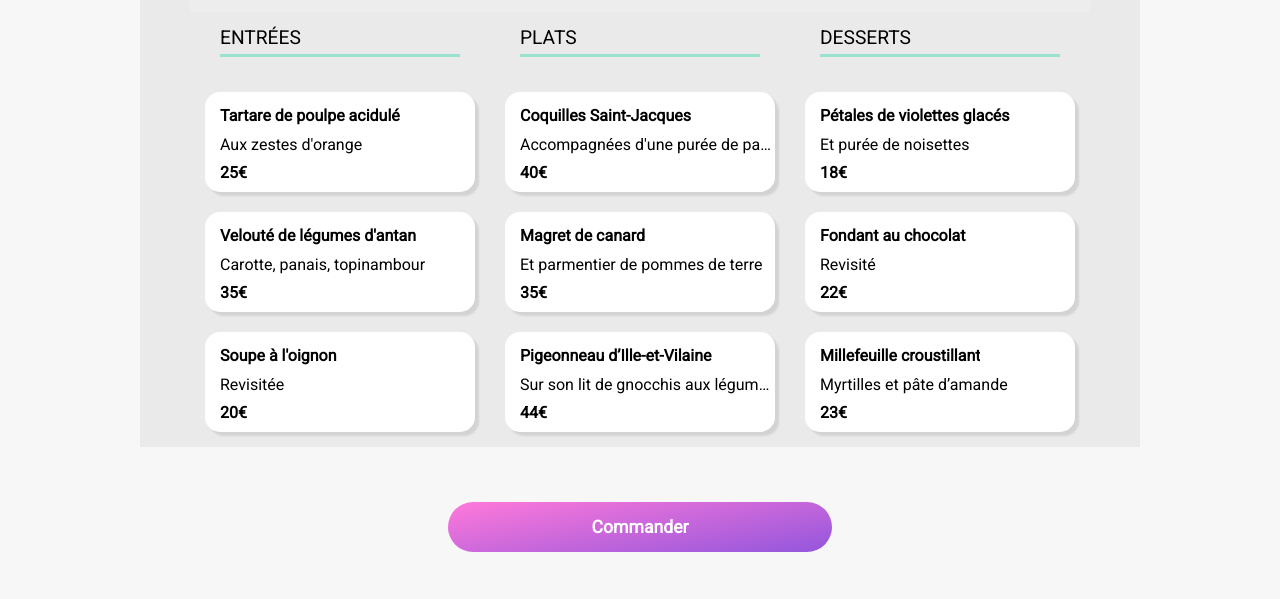
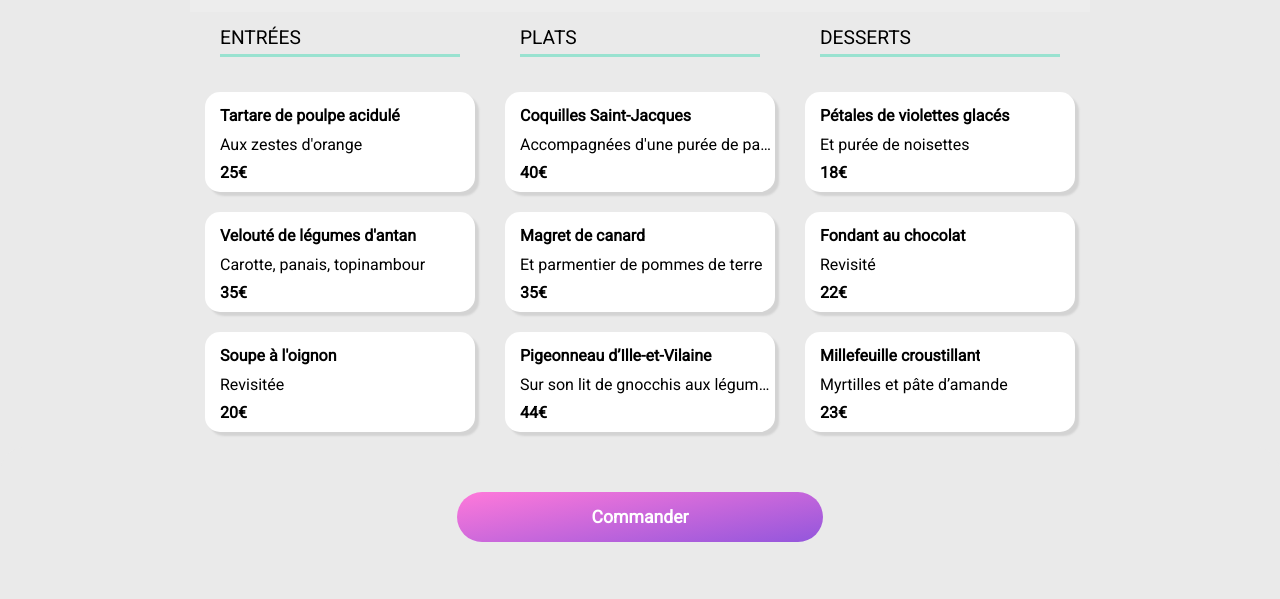
Before and after one commit to johannvottero/Oh-My-Food-Projet-3, a website: page a_la_francaise.html in a window 1280 px wide. Shown: the part 484-1083 px from the top of the page. Drawn offline with nearby package versions, Linux system fonts and the light colour scheme; a web font is replaced by a local one.

Commit message:
correction couleur main_wrapper

```diff
--- a/a_la_francaise.html
+++ b/a_la_francaise.html
@@ -180,7 +180,7 @@
         </div>
     </div>
 
-        <div class="btn__order">
+        <div class="btn__order main_container">
             <div class="btn-pill">
                 <p>Commander</p>
             </div>
--- a/sass/Base/base.scss
+++ b/sass/Base/base.scss
@@ -14,7 +14,7 @@
 
 main
 {
-  background-color: #f7f7f7;
+  background-color: #eaeaea;
 }
 
 .main_container
```
Also changed, not shown: css/style.css.
